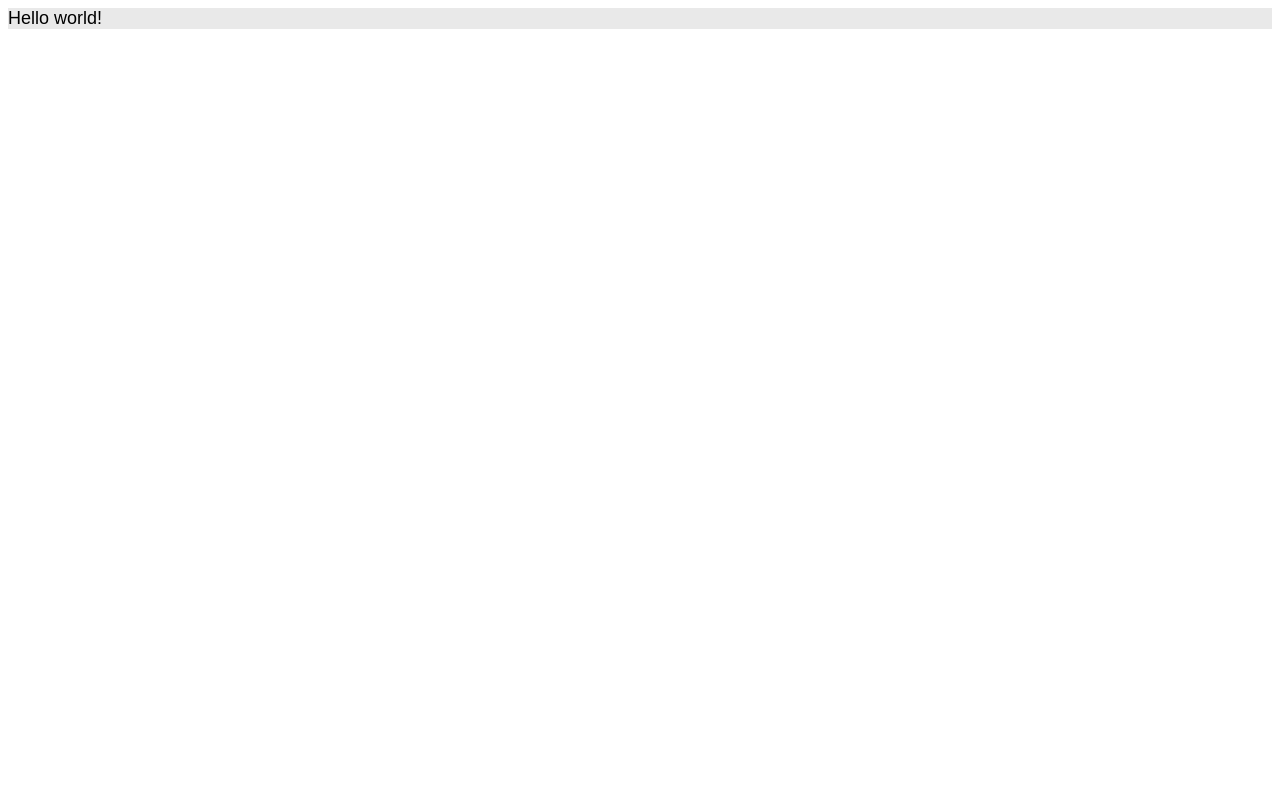
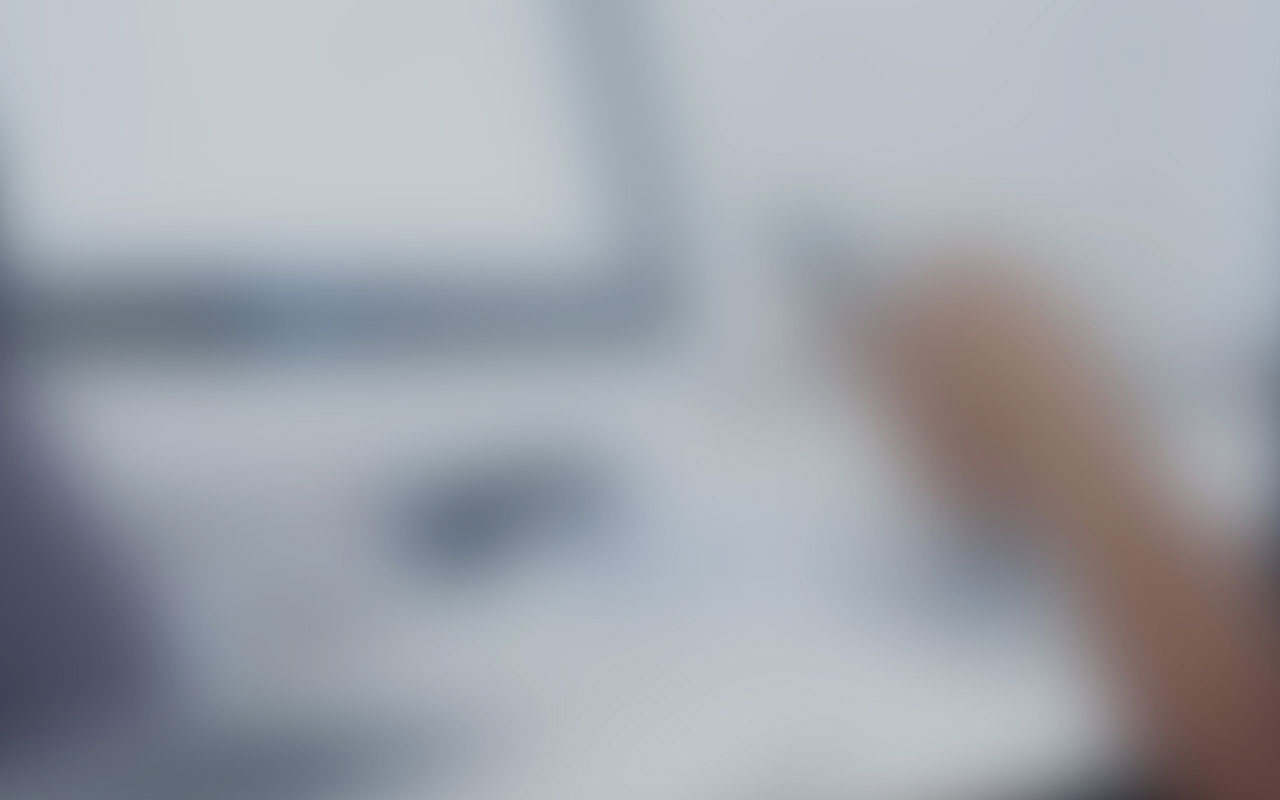
Before and after one commit to bucketheadv/electron-vue, a Vue app: page / in a window 1280 px wide. Built offline with nearby package versions, Linux system fonts and the light colour scheme; the HTML template or start-up script is replaced by a standard one.

Commit message:
login bg

```diff
--- a/main.js
+++ b/main.js
@@ -19,12 +19,13 @@ class Main {
         icon: iconPath
       })
 
+      let path = `http://localhost:${port}/webpack-dev-server/index.html`
       if (NODE_ENV === 'development') {
         self.appWindow.webContents.openDevTools()
-        self.appWindow.webContents.loadURL(`http://localhost:${port}/webpack-dev-server/`)
       } else {
-        self.appWindow.webContents.loadURL(`file://${__dirname}/dist/index.html`)
+        path = `file://${__dirname}/dist/index.html`
       }
+      self.appWindow.webContents.loadURL(path)
     })
 
     app.on('close', () => {
--- a/package.json
+++ b/package.json
@@ -40,7 +40,11 @@
     "babel-preset-stage-0": "^6.16.0",
     "css-loader": "^0.25.0",
     "eslint-formatter-pretty": "^1.1.0",
+    "extract-text-webpack-plugin": "^1.0.1",
+    "file-loader": "^0.9.0",
     "html-webpack-plugin": "^2.24.1",
+    "style-loader": "^0.13.1",
+    "url-loader": "^0.5.7",
     "vue-loader": "^9.8.1",
     "webpack": "^1.13.3",
     "webpack-dev-server": "^1.16.2",
--- a/src/App.vue
+++ b/src/App.vue
@@ -1,6 +1,8 @@
 <template>
-  <div class="msg">
+  <!-- <div class="msg">
     {{ message }}
+  </div> -->
+  <div class="login">
   </div>
 </template>
 
@@ -15,6 +17,16 @@ export default {
 </script>
 
 <style scoped>
+.login {
+  position: absolute;
+  height: 100%;
+  width: 100%;
+  left: 0;
+  right: 0;
+  top: 0;
+  bottom: 0;
+  background-image: url('../public/images/login_bg.jpg');
+}
 .msg {
   font-size: 18px;
   font-family: sans-serif;
```
Also changed, not shown: webpack-config/webpack.config.base.js (+11 -1 lines), public/images/login_bg.jpg (added).
